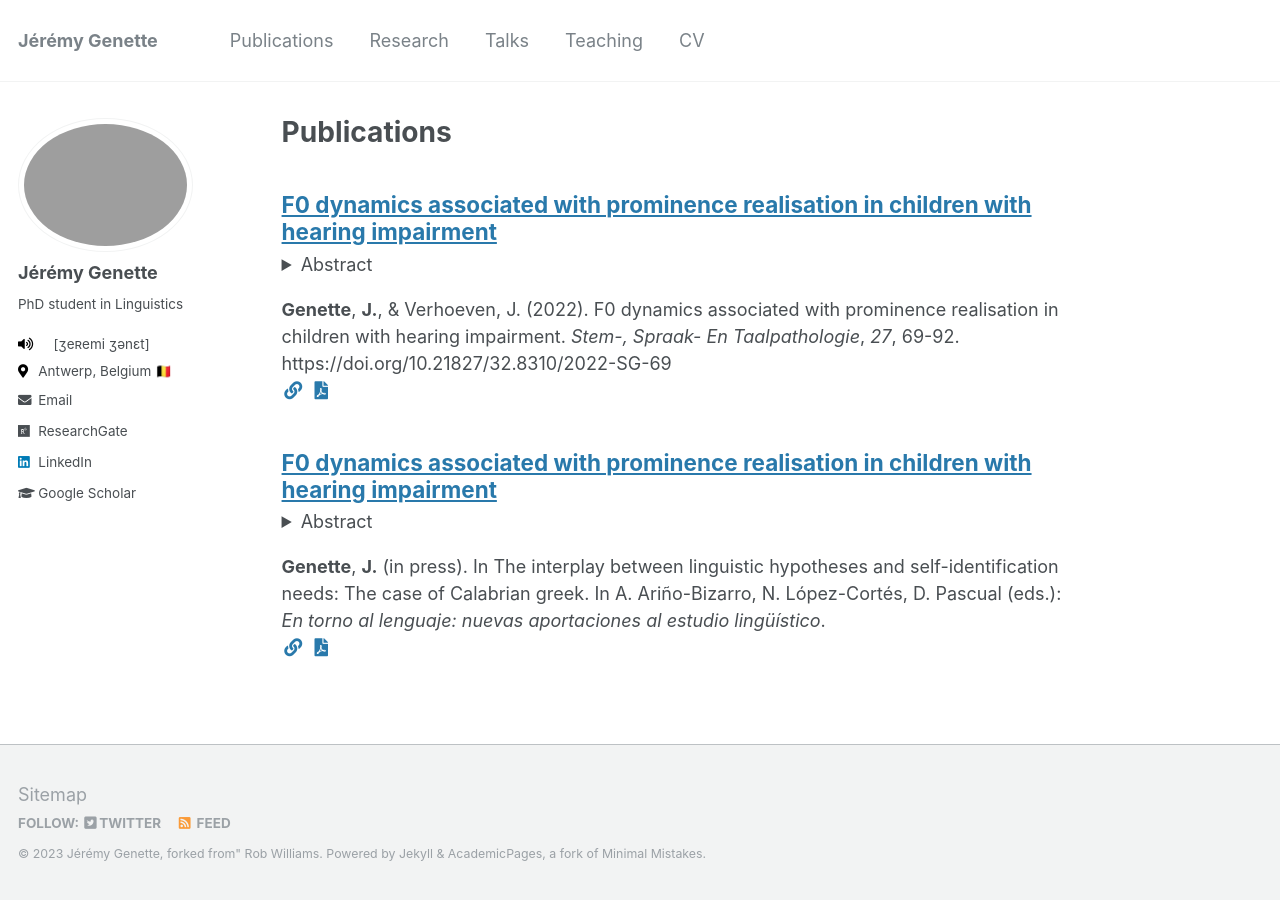
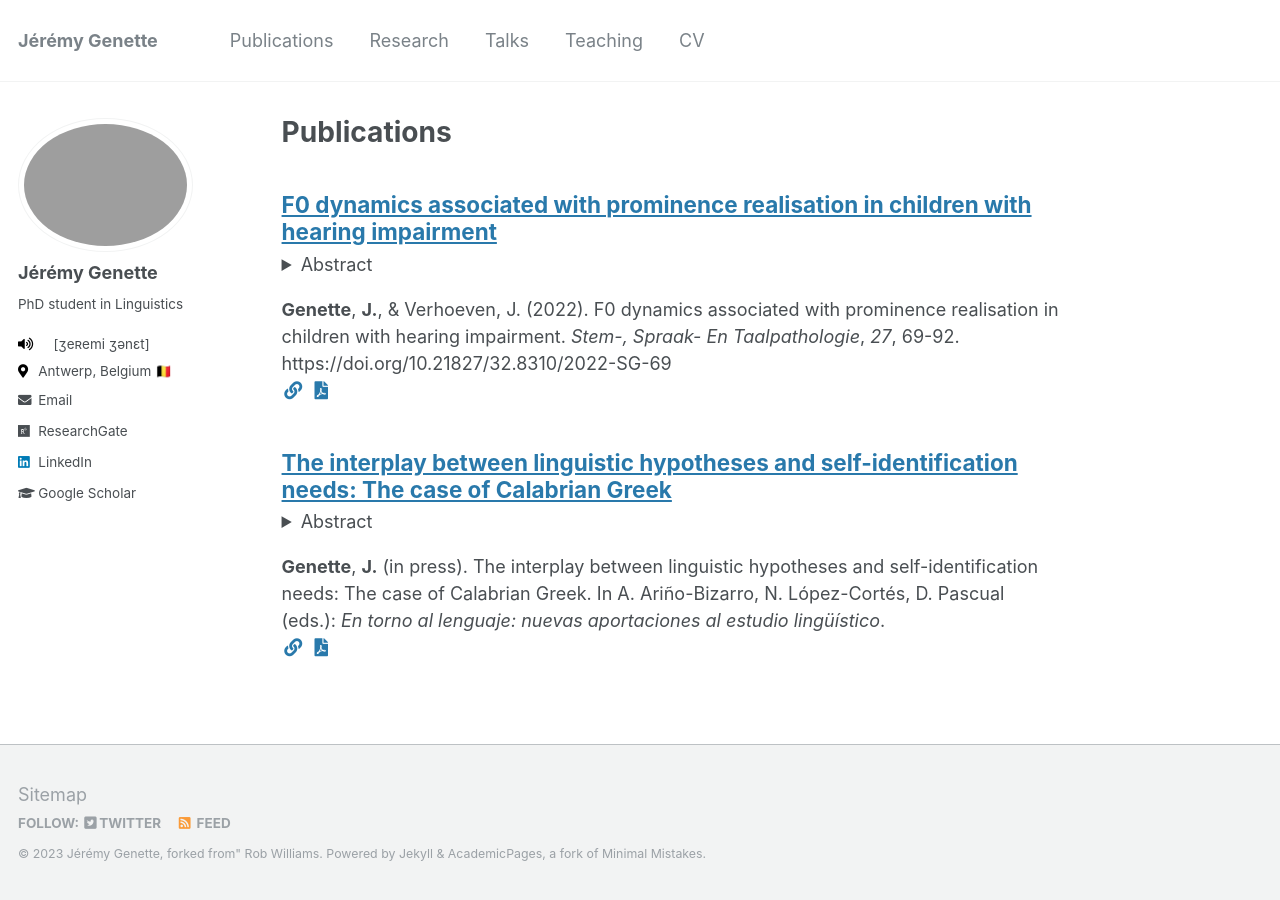
Before and after one commit to jgenette/jgenette.github.io, a Jekyll site: the page built from _pages/publications.md, in a window 1280 px wide. Built offline with Jekyll 4.4.1, drawn with Linux system fonts in a browser that asks for light colours.

Commit message:
Update Calabrian_greek.md

```diff
--- a/_publications/Calabrian_greek.md
+++ b/_publications/Calabrian_greek.md
@@ -1,12 +1,12 @@
 ---
-title: "F0 dynamics associated with prominence realisation in children with hearing impairment"
+title: "The interplay between linguistic hypotheses and self-identification needs: The case of Calabrian Greek"
 collection: publications
-permalink: /publication/F0_Dynamics
+permalink: /publication/Calabrian_greek
 date: 2019-11-05
 venue: 'En torno al lenguaje: nuevas aportaciones al estudio lingüístico'
 paperurl: ''
 link: ''
 abstract: "En el capítulo 6 se encuentra otro estudio enfocado a la investigación de lenguas, en este caso de carácter minoritario: Genette se centra en el estudio del griego calabrés, una variedad que puede tener su origen en el griego clásico o en el bizantino. En concreto, el autor aborda cómo las interpretaciones subjetivas de los hablantes pueden influir a la hora de estudiar los orígenes de ciertas lenguas. A partir de una encuesta a hablantes actuales de esta variedad, se plantea cómo diferentes asuntos, tales como el prestigio social de la teoría o la identificación cultural que produce en los hablantes, pueden hacer que los hablantes se decanten a favor de una u otra hipótesis y validar así su auto-identificación como parte de una comunidad de habla."
 excerpt:  "En el capítulo 6 se encuentra otro estudio enfocado a la investigación de lenguas, en este caso de carácter minoritario: Genette se centra en el estudio del griego calabrés, una variedad que puede tener su origen en el griego clásico o en el bizantino. En concreto, el autor aborda cómo las interpretaciones subjetivas de los hablantes pueden influir a la hora de estudiar los orígenes de ciertas lenguas. A partir de una encuesta a hablantes actuales de esta variedad, se plantea cómo diferentes asuntos, tales como el prestigio social de la teoría o la identificación cultural que produce en los hablantes, pueden hacer que los hablantes se decanten a favor de una u otra hipótesis y validar así su auto-identificación como parte de una comunidad de habla."
-citation: '<b>Genette</b>, <b>J.</b> (in press). In The interplay between linguistic hypotheses and self-identification needs: The case of Calabrian greek. In A. Ariño-Bizarro, N. López-Cortés, D. Pascual (eds.): <i>En torno al lenguaje: nuevas aportaciones al estudio lingüístico</i>.'
+citation: '<b>Genette</b>, <b>J.</b> (in press). The interplay between linguistic hypotheses and self-identification needs: The case of Calabrian Greek. In A. Ariño-Bizarro, N. López-Cortés, D. Pascual (eds.): <i>En torno al lenguaje: nuevas aportaciones al estudio lingüístico</i>.'
 ---
```
